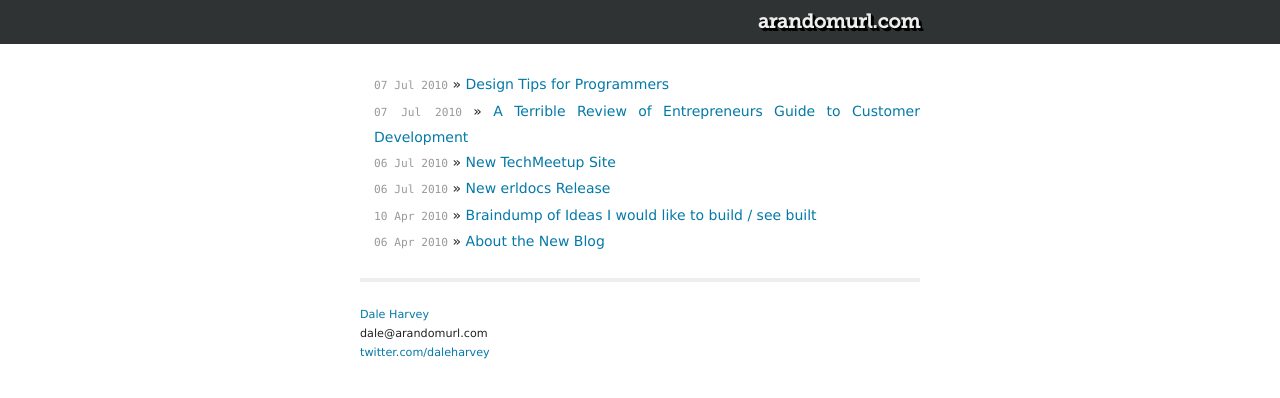
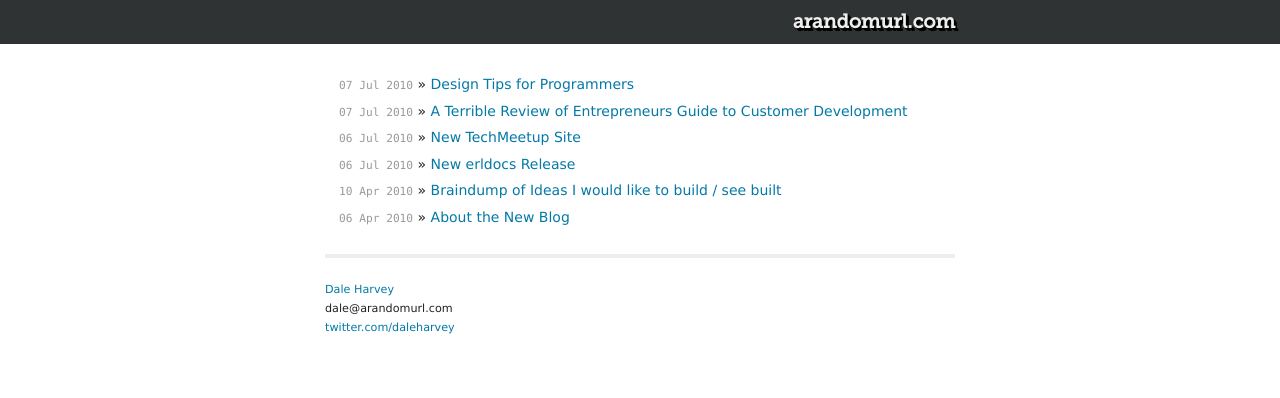
Before and after one commit to daleharvey/arandomurl.com-old, a Jekyll site: the page built from index.html, in a window 1280 px wide. Shown: the top 398 px of the page. Built offline with Jekyll 4.4.1, drawn with Linux system fonts in a browser that asks for light colours; Markdown is read by kramdown in place of the engine named in the settings.

Commit message:
css updates

```diff
--- a/_posts/2010-07-06-new-erldocs-release.textile
+++ b/_posts/2010-07-06-new-erldocs-release.textile
@@ -9,7 +9,7 @@ div(meta). 5th July 2010
 
 Seeing the release of R14A I decided it was about time to update "erldocs.com":http://erldocs.com. I introduced a few changes to the UI and made it a lot easier to generate erldocs documentation for your own erlang projects.
 
-<a href="/random/erldocs.png"><img src="/random/erldocs.png" style="width:40em" /></a>
+<a href="/random/erldocs.png"><img src="/random/erldocs.png" style="width:45em" /></a>
 
 h2. Building Your own erldocs
 
--- a/_posts/2010-07-06-new-techmeetup-site.textile
+++ b/_posts/2010-07-06-new-techmeetup-site.textile
@@ -9,7 +9,7 @@ div(meta). 5th July 2010
 
 After a long time in waiting, the new "techmeetup website":http://techmeetup.co.uk is now live! I will write a much longer and more interesting post once the dust has settled, but for now will just quickly mention how it started and where it is going.
 
-<a href="/random/techmeetup.png"><img src="/random/techmeetup.png" style="width:40em" /></a>
+<a href="/random/techmeetup.png"><img src="/random/techmeetup.png" style="width:45em" /></a>
 
 h2. Why we started it
 
--- a/css/screen.css
+++ b/css/screen.css
@@ -1,4 +1,3 @@
-
 /*****************************************************************************/
 /*
 /* Common
@@ -127,7 +126,7 @@ header {
 }
 
 header div {
-    width:40em;
+    width:45em;
     margin:0px auto;
 }
 
@@ -150,7 +149,7 @@ header a:hover {
 
 .site {
     text-align: justify;
-    width: 40em;
+    width: 45em;
     margin: 2em auto 2em auto;
 }
 
@@ -252,3 +251,8 @@ header a:hover {
   #related h2 {
     margin-bottom: 0;
   }
+
+.reviewrefer { width: 150px;  }
+.reviewrefer img { width: 150px; margin: 20px; padding:5px; background:#EFEFEF;}
+
+.reviewrefer img:hover { background:#666; }
```
